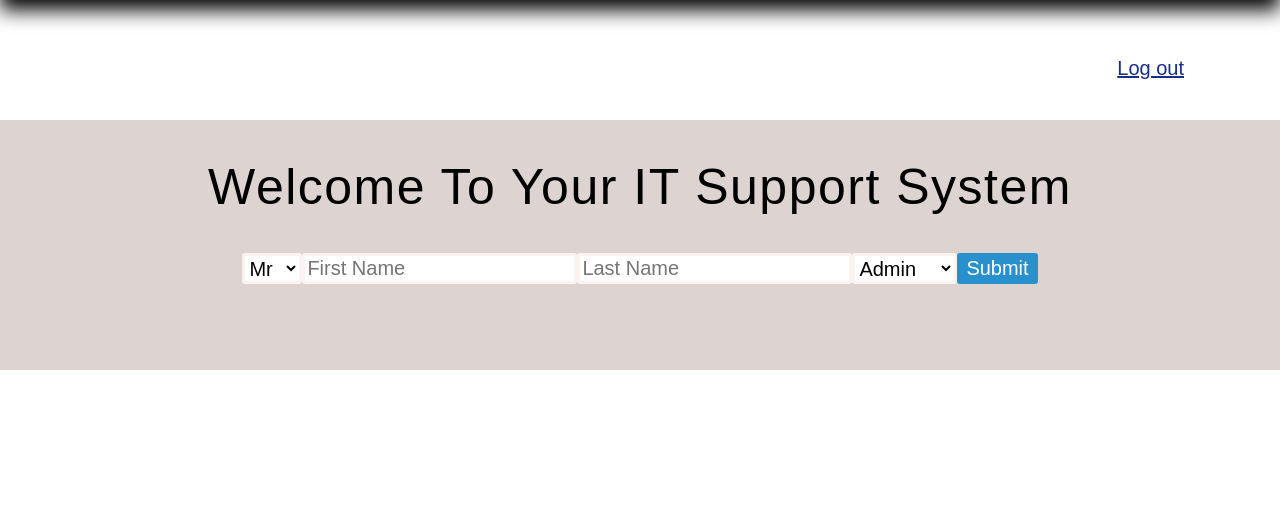
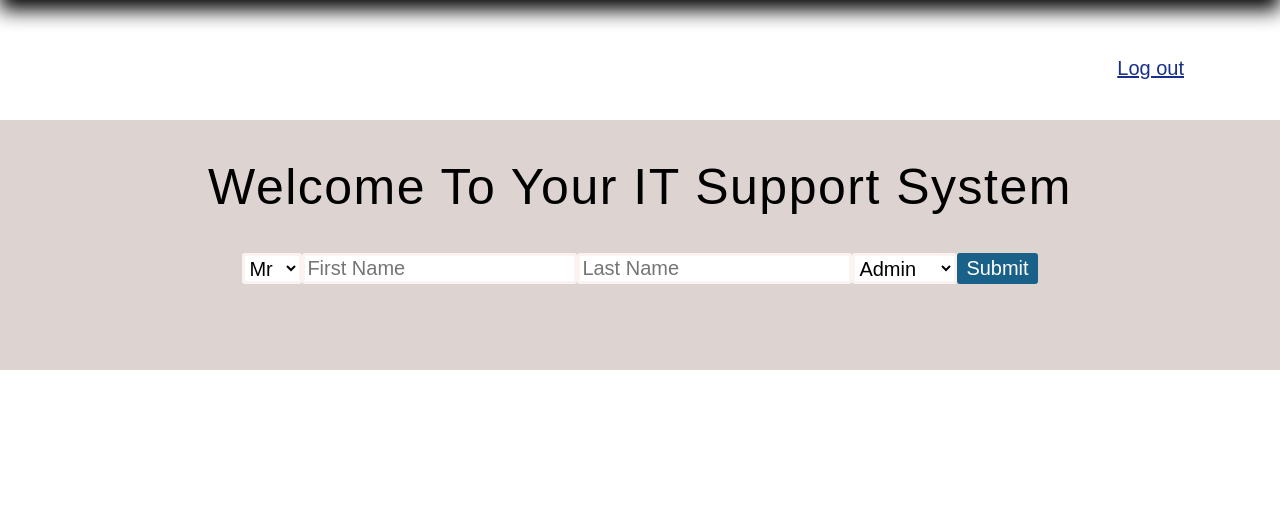
Before and after one commit to victorialange/ProjectTwoSfh, a PHP site: page /project2home.php in a window 1280 px wide. Shown: the part 53-577 px from the top of the page. Run offline with PHP 8.4, Linux system fonts and the light colour scheme.

Commit message:
Apply support form button style to all submit buttons & use more accessible bg color

```diff
--- a/style.css
+++ b/style.css
@@ -240,11 +240,16 @@ footer p {
   border-radius: 3px;
 }
 
-.supportForm button {
-  background-color: #2890CD;
+button[type="submit"] {
+  background-color: #1a618a;
   color: white;
-  border: 3px solid #2890CD;
+  border: 3px solid #1a618a;
   border-radius: 3px;
+}
+
+button[type="submit"]:hover,
+button[type="submit"]:focus {
+  background-color: #154d6d;
 }
 
 /* need help */
```
